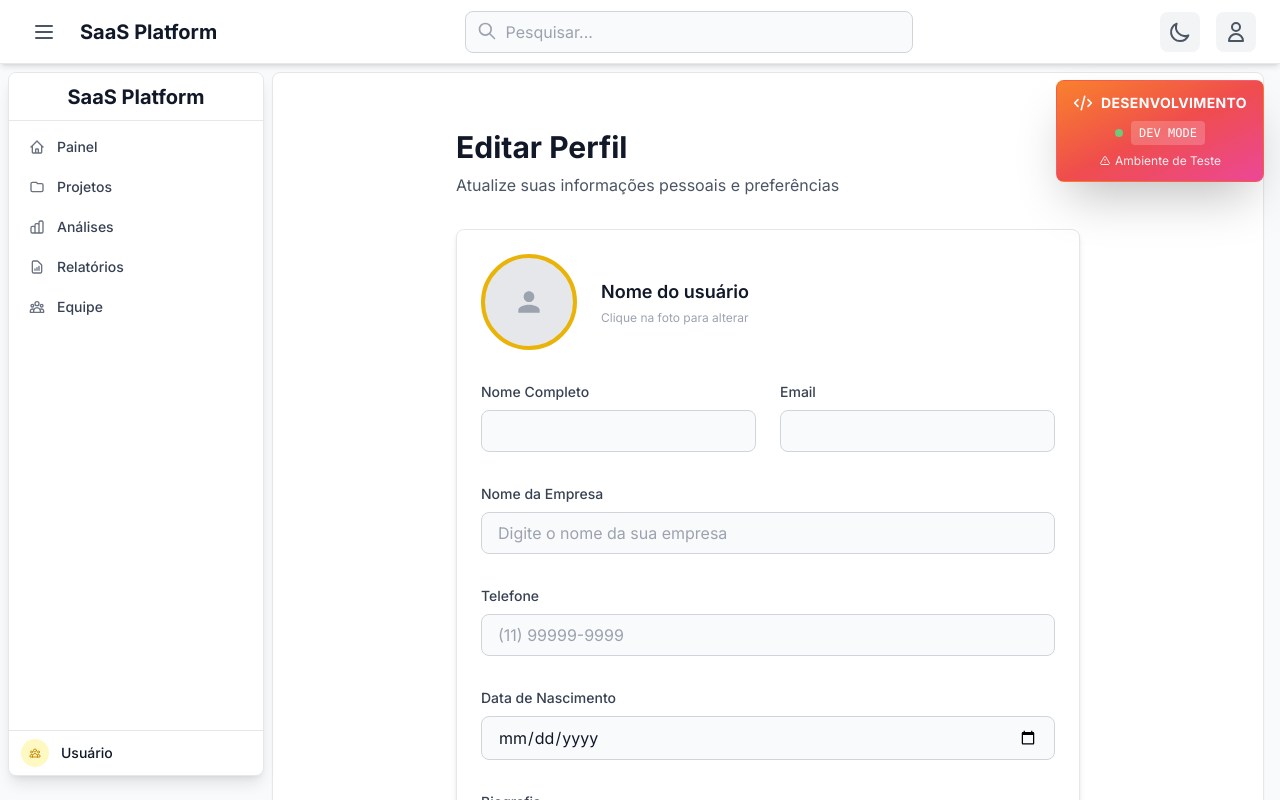
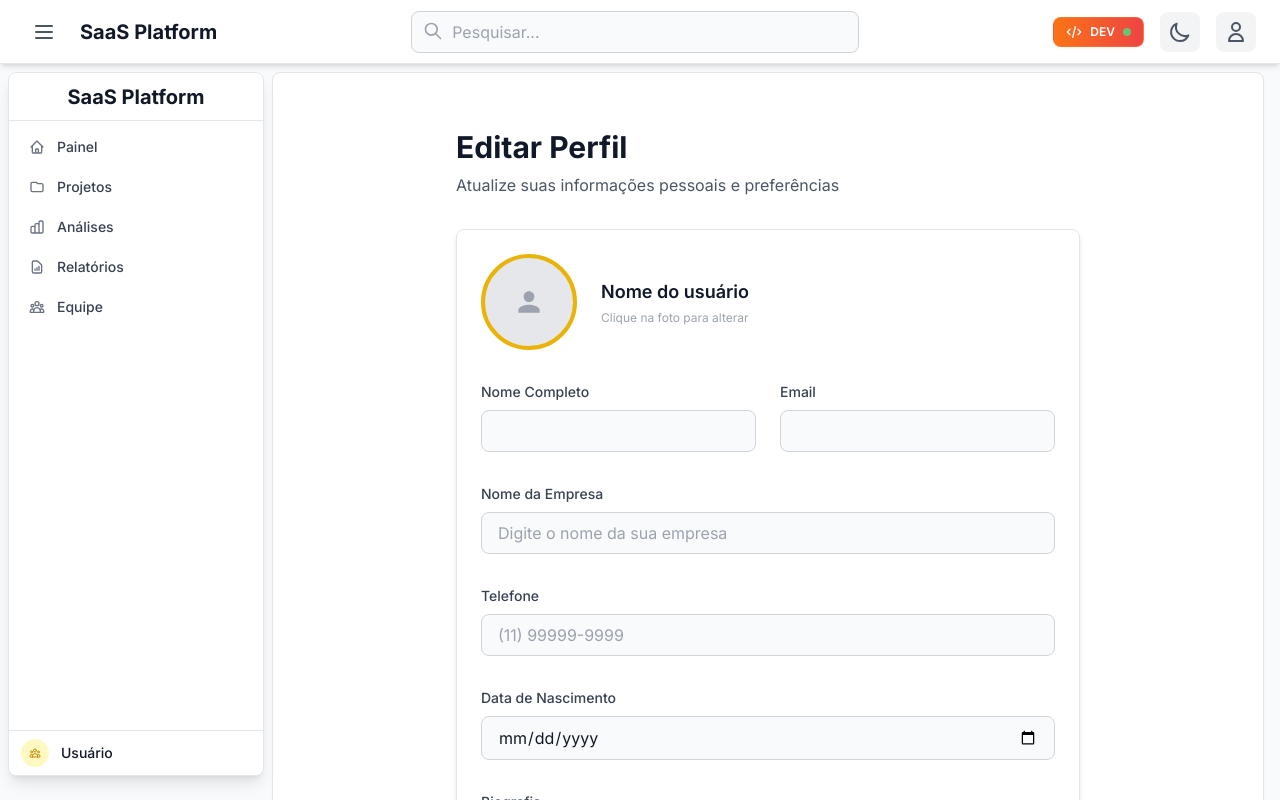
Before and after one commit to alencarconsultorias/template-saas-web, a Next.js app in the folder tsaas-web/: page /dashboard/profile in a window 1280 px wide. Shown: the top 800 px of the page. Built offline with nearby package versions, Linux system fonts and the light colour scheme; no server answers.

Commit message:
feat(TSAAS-207): refactor position banner in header of right-side

```diff
--- a/tsaas-web/src/app/(auth)/layout.tsx
+++ b/tsaas-web/src/app/(auth)/layout.tsx
@@ -1,5 +1,3 @@
-import DevBanner from "@/components/DevBanner";
-
 export default function AuthLayout({
   children,
 }: {
@@ -8,7 +6,6 @@ export default function AuthLayout({
   return (
     <div className="min-h-screen bg-gray-50 dark:bg-gray-900 flex items-center justify-center p-4">
       {children}
-      <DevBanner />
     </div>
   );
 }
--- a/tsaas-web/src/app/(site)/layout.tsx
+++ b/tsaas-web/src/app/(site)/layout.tsx
@@ -1,3 +1,5 @@
+import Header from "@/components/Header";
+
 export default function SiteLayout({
   children,
 }: {
@@ -5,6 +7,7 @@ export default function SiteLayout({
 }) {
   return (
     <div className="min-h-screen bg-secondary-dark text-gray-100">
+      <Header />
       {children}
     </div>
   );
--- a/tsaas-web/src/app/dashboard/layout.tsx
+++ b/tsaas-web/src/app/dashboard/layout.tsx
@@ -2,7 +2,6 @@
 
 import Sidebar from "@/components/Sidebar";
 import Header from "@/components/Header";
-import DevBanner from "@/components/DevBanner";
 import { SidebarProvider, useSidebar } from "@/contexts/SidebarContext";
 
 function DashboardContent({ children }: { children: React.ReactNode }) {
@@ -19,7 +18,6 @@ function DashboardContent({ children }: { children: React.ReactNode }) {
           {children}
         </main>
       </div>
-      <DevBanner />
     </div>
   );
 }
--- a/tsaas-web/src/components/DevBanner.tsx
+++ b/tsaas-web/src/components/DevBanner.tsx
@@ -1,7 +1,7 @@
 "use client";
 
 import { motion } from "framer-motion";
-import { ExclamationIcon, CodeIcon } from "@heroicons/react/outline";
+import { CodeIcon } from "@heroicons/react/outline";
 
 export default function DevBanner() {
   // Only show in development environment
@@ -11,37 +11,14 @@ export default function DevBanner() {
 
   return (
     <motion.div
-      initial={{ opacity: 0, x: 100 }}
-      animate={{ opacity: 1, x: 0 }}
-      transition={{ duration: 0.5, delay: 0.2 }}
-      className="fixed top-20 right-4 z-40 bg-gradient-to-br from-orange-500 via-red-500 to-pink-500 text-white shadow-2xl rounded-lg border border-orange-400/30"
+      initial={{ opacity: 0, scale: 0.9 }}
+      animate={{ opacity: 1, scale: 1 }}
+      transition={{ duration: 0.3 }}
+      className="flex items-center gap-2 px-3 py-1.5 bg-gradient-to-r from-orange-500 to-red-500 text-white text-xs font-semibold rounded-lg shadow-sm border border-orange-400/30"
     >
-      <div className="px-4 py-3 space-y-2">
-        {/* Header */}
-        <div className="flex items-center justify-center">
-          <CodeIcon className="h-5 w-5 mr-2 flex-shrink-0" />
-          <span className="text-sm font-bold tracking-wide">
-            DESENVOLVIMENTO
-          </span>
-        </div>
-
-        {/* Status indicator */}
-        <div className="flex items-center justify-center space-x-2">
-          <div className="w-2 h-2 bg-green-400 rounded-full animate-pulse"></div>
-          <span className="text-xs font-mono bg-white/20 px-2 py-1 rounded">
-            DEV MODE
-          </span>
-        </div>
-
-        {/* Warning */}
-        <div className="flex items-center justify-center text-xs opacity-90">
-          <ExclamationIcon className="h-3 w-3 mr-1" />
-          <span>Ambiente de Teste</span>
-        </div>
-      </div>
-
-      {/* Decorative border */}
-      <div className="absolute inset-0 rounded-lg bg-gradient-to-br from-white/10 to-transparent pointer-events-none"></div>
+      <CodeIcon className="h-4 w-4 flex-shrink-0" />
+      <span className="hidden sm:inline">DEV</span>
+      <div className="w-2 h-2 bg-green-400 rounded-full animate-pulse"></div>
     </motion.div>
   );
 }
--- a/tsaas-web/src/components/Header.tsx
+++ b/tsaas-web/src/components/Header.tsx
@@ -7,6 +7,7 @@ import { useAuth } from "@/contexts/AuthContext";
 import { useSidebar } from "@/contexts/SidebarContext";
 import { useTheme } from "@/contexts/ThemeContext";
 import { MenuIcon } from "@heroicons/react/outline";
+import DevBanner from "./DevBanner";
 
 export default function Header() {
   const [search, setSearch] = useState("");
@@ -76,6 +77,9 @@ export default function Header() {
 
       {/* Botões à direita */}
       <div className="flex items-center gap-4">
+        {/* Dev Banner */}
+        <DevBanner />
+
         {/* Theme toggle button */}
         <button
           onClick={toggleTheme}
```
Also changed, not shown: 1 other file (tests, documents, lock files or other folders).
